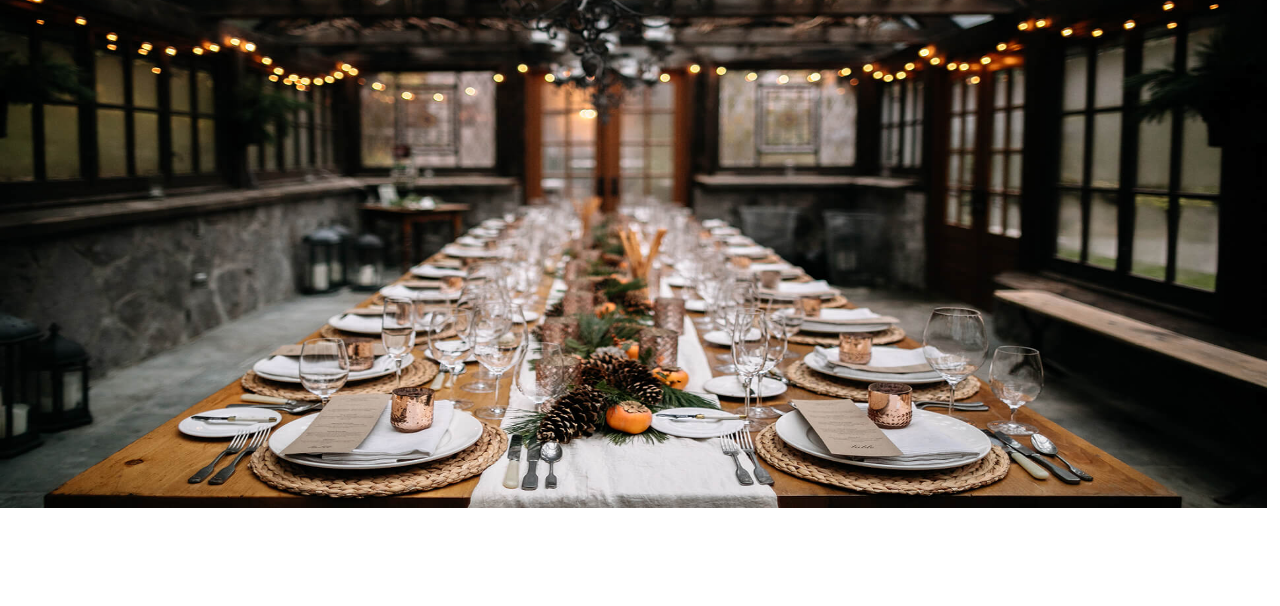
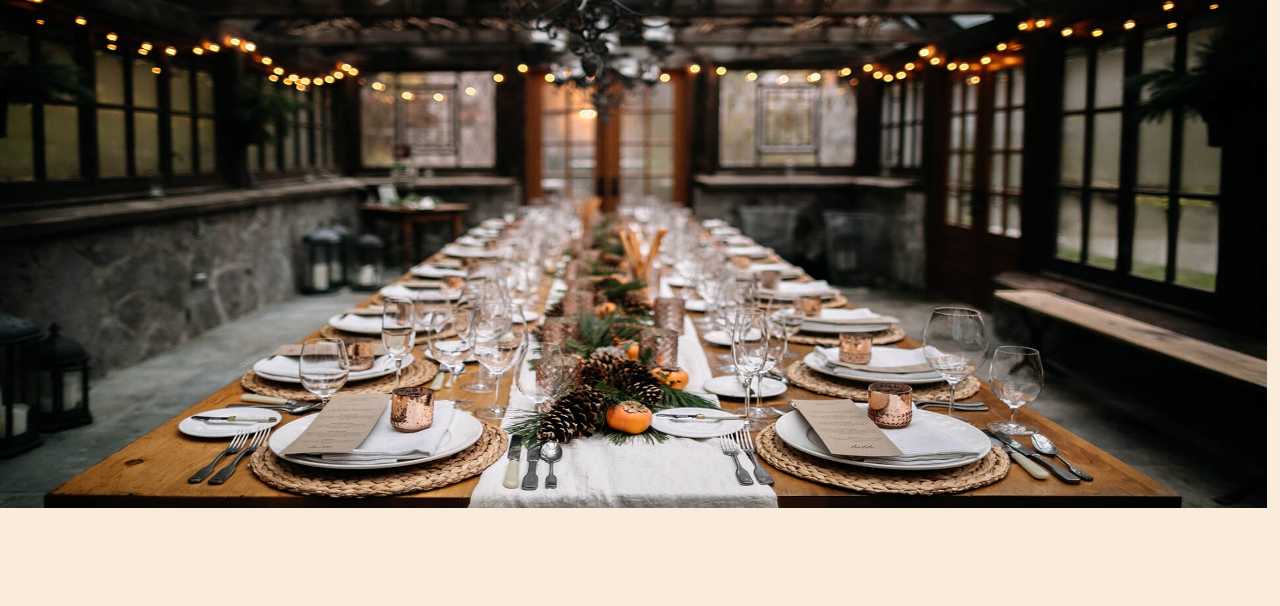
Before and after one commit to madhavgarg2213/gargcuisine, a plain HTML site: page menu.html in a window 1280 px wide. Shown: the part 144-750 px from the top of the page. Drawn offline with Linux system fonts and the light colour scheme.

Commit message:
Update menuu.css

```diff
--- a/menuu.css
+++ b/menuu.css
@@ -9,6 +9,9 @@
     position: relative;
     z-index: 1;
 
+}
+body{
+    background-color:rgba(250, 235, 215, 0.9);
 }
 header{
     display: flex;
```
